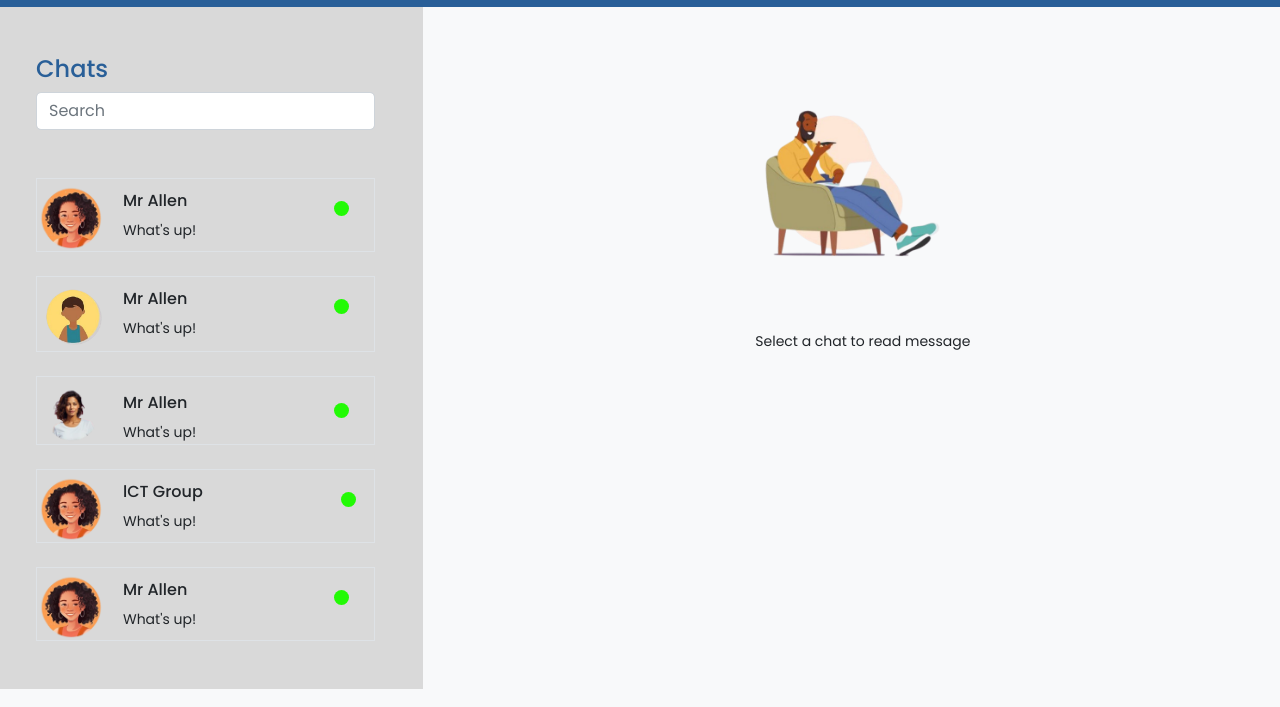
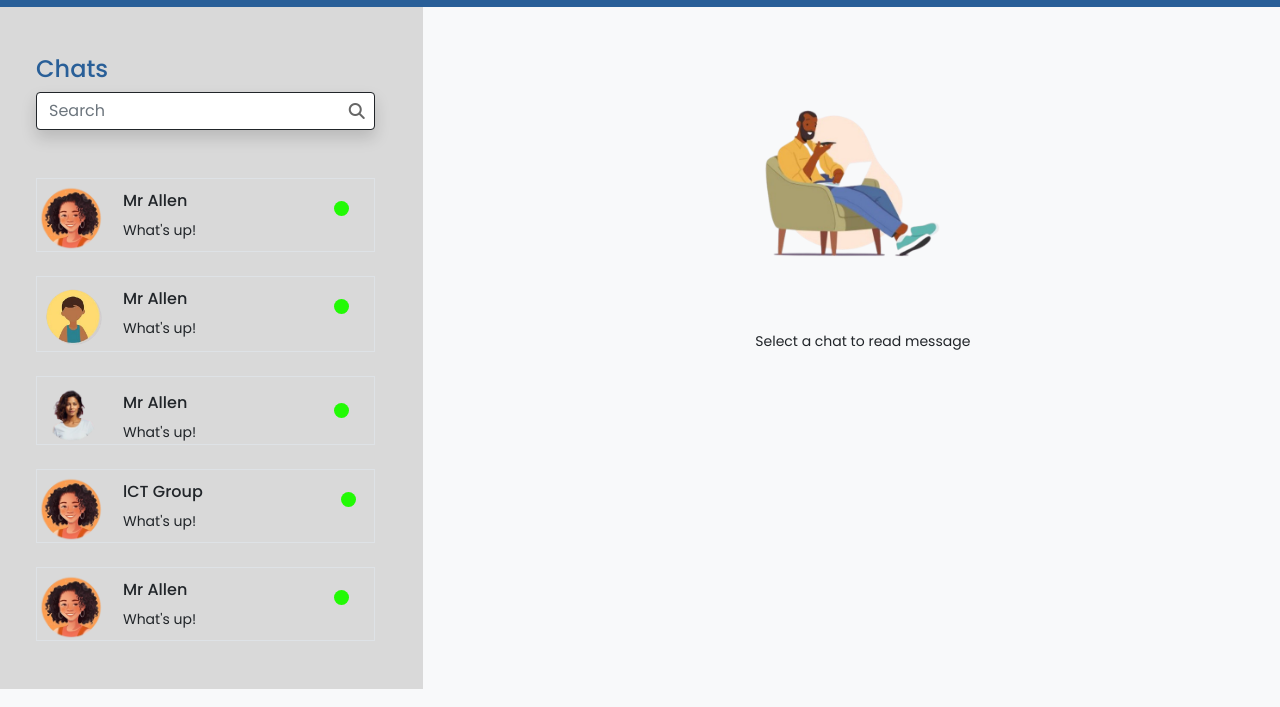
Before and after one commit to lavender-flower/chatbox-app, a plain HTML site: page frontend/homePage.html in a window 1280 px wide. Shown: the part 93-800 px from the top of the page. Drawn offline with nearby package versions, Linux system fonts and the light colour scheme.

```diff
--- a/frontend/homePage.html
+++ b/frontend/homePage.html
@@ -5,8 +5,9 @@
     <meta name="viewport" content="width=device-width, initial-scale=1.0">
     <title>Chatbox</title>
     <link href="https://cdn.jsdelivr.net/npm/bootstrap@5.0.2/dist/css/bootstrap.min.css" rel="stylesheet" integrity="sha384-EVSTQN3/azprG1Anm3QDgpJLIm9Nao0Yz1ztcQTwFspd3yD65VohhpuuCOmLASjC" crossorigin="anonymous">
-    <link rel="preconnect" href="https://fonts.googleapis.com">
-<link rel="preconnect" href="https://fonts.gstatic.com" crossorigin>
+
+    <link rel="stylesheet" href="https://cdnjs.cloudflare.com/ajax/libs/font-awesome/6.6.0/css/all.min.css" integrity="sha512-Kc323vGBEqzTmouAECnVceyQqyqdsSiqLQISBL29aUW4U/M7pSPA/gEUZQqv1cwx4OnYxTxve5UMg5GT6L4JJg==" crossorigin="anonymous" referrerpolicy="no-referrer" />
+
 <link href="https://fonts.googleapis.com/css2?family=Lato:ital,wght@0,100;0,300;0,400;0,700;0,900;1,100;1,300;1,400;1,700;1,900&family=Poppins:ital,wght@0,100;0,200;0,300;0,400;0,500;0,600;0,700;0,800;0,900;1,100;1,200;1,300;1,400;1,500;1,600;1,700;1,800;1,900&display=swap" rel="stylesheet">
     <link rel="stylesheet" href="style.css">
     <link href="https://fonts.googleapis.com/css2?family=Poppins:wght@300;400;500;600;700&display=swap" rel="stylesheet">
@@ -40,8 +41,16 @@
             <div class="col-4 home-bg p-5  ">
               <h4 class="t-blue">Chats</h4>
 
-              <input class="form-control me-2 rounded-3" type="search" placeholder="Search" aria-label="Search">
-
+              <div class="homeiconWrapper">
+                <input
+                  type="text"
+                  class="form-control border border-dark shadow"
+                  id="exampleFormControlInput4"
+                  placeholder="Search"
+                  required
+                />
+                <i class="fa-solid fa-magnifying-glass"></i>
+              </div>
               <div class="pt-4">
 
                 <div class="d-flex pt-1  mt-4  border">
--- a/frontend/style.css
+++ b/frontend/style.css
@@ -17,6 +17,18 @@
   .t-blue{
     color: #295F98;
   }
+  .homeiconWrapper {
+    position: relative;
+  }
+  .fa-solid {
+    position: absolute;
+    right: 10px;
+    top: 50%;
+    transform: translateY(-50%);
+    cursor: pointer;
+    color: #666;
+  }
+
 
   .dot {
     height: 15px;
```
